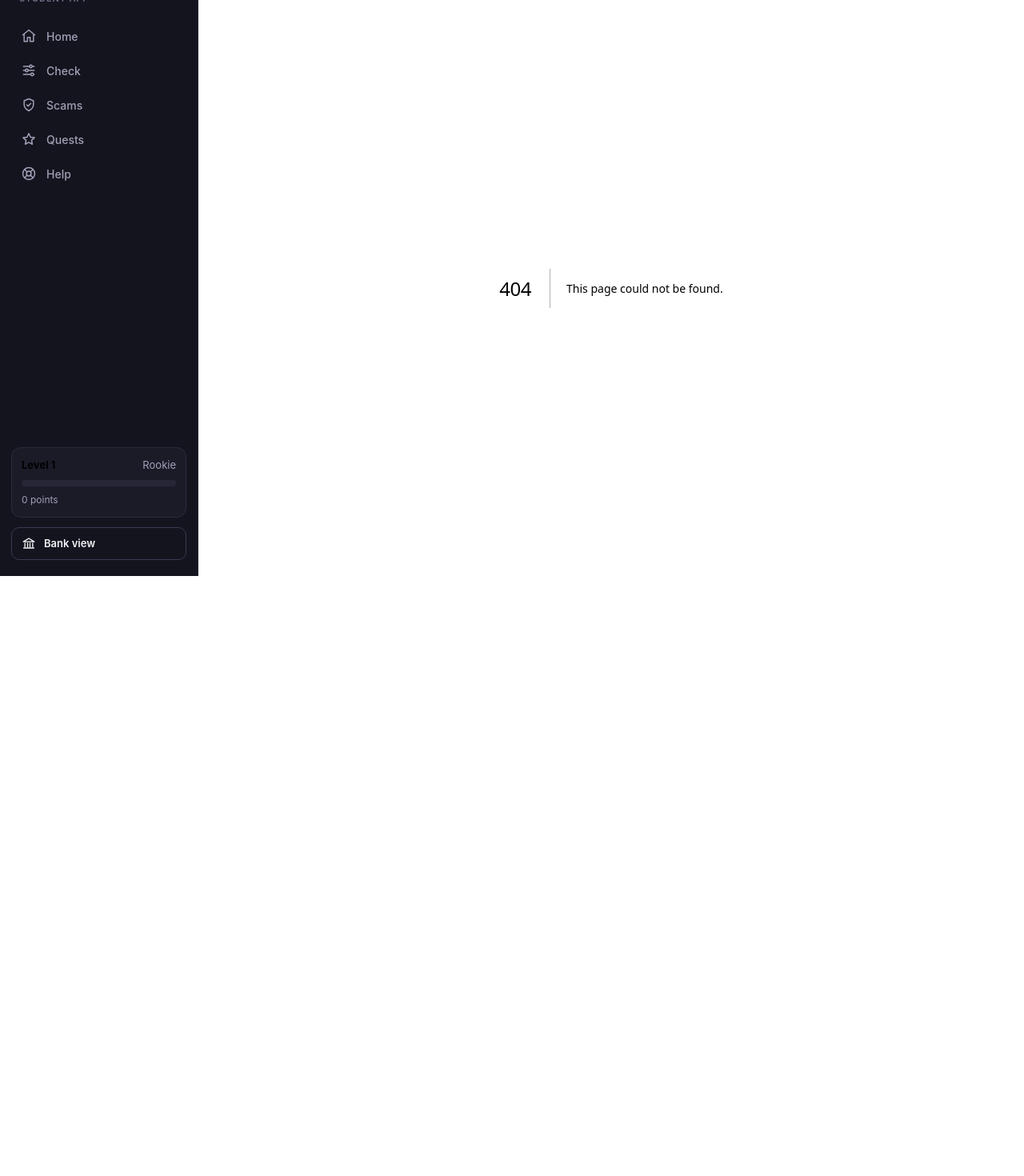
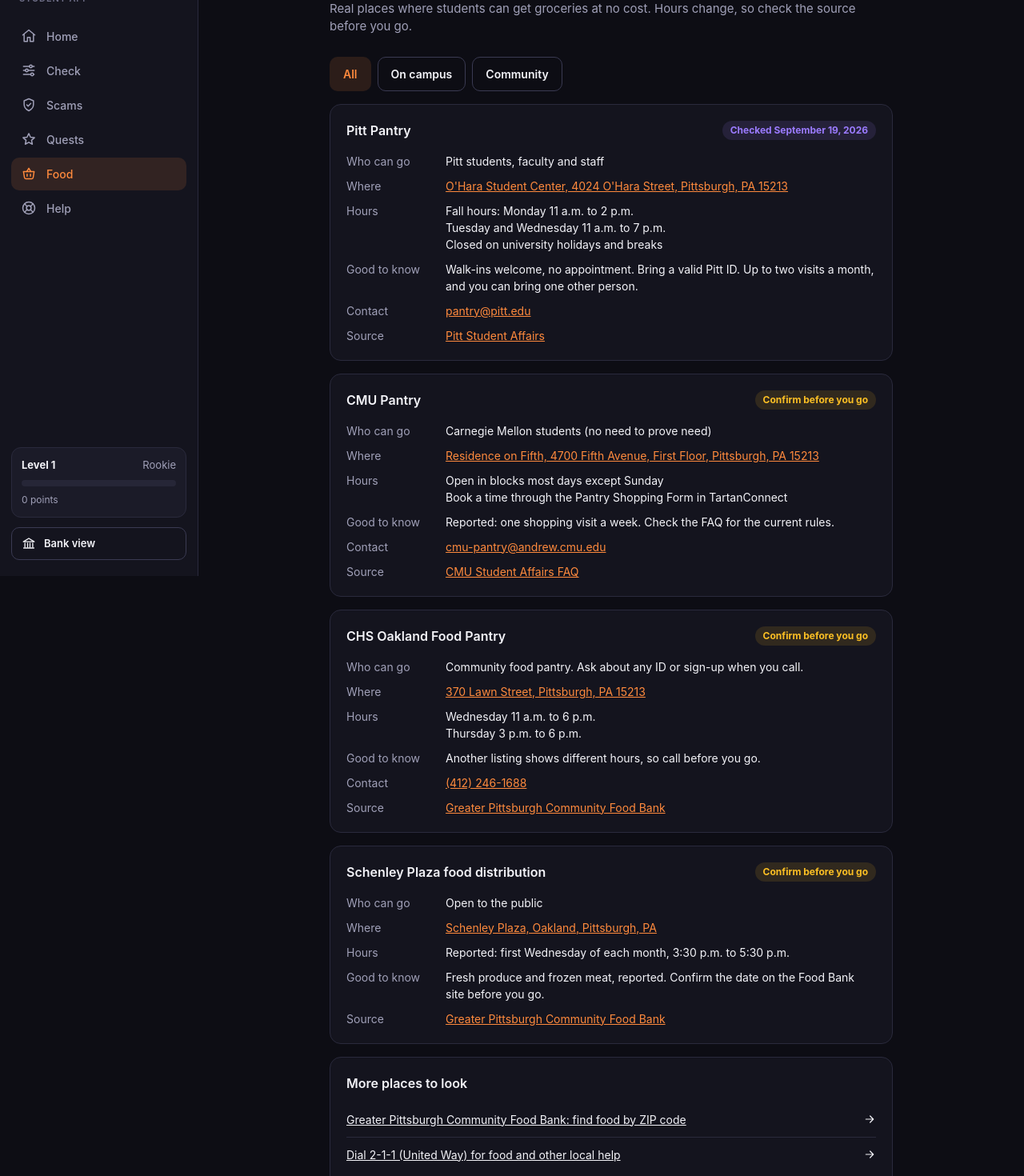
Before and after one commit to GraceJulius/the-blip, a Next.js app: page /food in a window 1280 px wide. Before the commit this address had no page. Shown: the part 80-1550 px from the top of the page at 80% size. Before the commit the page ends 912 px from the top, so only its background shows below. Built offline with nearby package versions, Linux system fonts and the light colour scheme.

Commit message:
Add the free food page: campus and community pantries with sources
Hours come from official pages where they could be read (Pitt, CHS Oakland);
other entries are labeled 'Confirm before you go'. Adds a Food tab and a
home tile.

Co-Authored-By: Claude Sonnet 5 <noreply@anthropic.com>

```diff
--- a/app/Icons.js
+++ b/app/Icons.js
@@ -12,6 +12,7 @@ const PATHS = {
   check: <path d="m5 12 5 5 9-10" />,
   lock: <><rect x="5.5" y="11" width="13" height="9" rx="2" /><path d="M8.5 11V8a3.5 3.5 0 0 1 7 0v3" /></>,
   chevron: <path d="m9 6 6 6-6 6" />,
+  basket: <><path d="M4 9h16l-1.5 9a2 2 0 0 1-2 1.7h-9A2 2 0 0 1 5.5 18z" /><path d="m9 9 3-5 3 5M9.5 13v3M14.5 13v3" /></>,
 };
 
 export default function Icon({ name, size = 20 }) {
--- a/app/Shell.js
+++ b/app/Shell.js
@@ -9,6 +9,7 @@ const STUDENT = [
   { href: '/check', label: 'Check', icon: 'sliders' },
   { href: '/scam', label: 'Scams', icon: 'shield' },
   { href: '/quests', label: 'Quests', icon: 'star' },
+  { href: '/food', label: 'Food', icon: 'basket' },
   { href: '/recovery', label: 'Help', icon: 'lifebuoy' },
 ];
 const BANK = [
--- /dev/null
+++ b/app/food/page.js
@@ -0,0 +1,62 @@
+'use client';
+import { useState } from 'react';
+import Icon from '../Icons';
+import { PLACES, MORE_HELP, CHECKED } from '@/lib/pantries';
+
+const FILTERS = [
+  { id: 'all', label: 'All' },
+  { id: 'campus', label: 'On campus' },
+  { id: 'community', label: 'Community' },
+];
+
+function mapsUrl(address) {
+  return 'https://www.google.com/maps/search/?api=1&query=' + encodeURIComponent(address);
+}
+
+export default function Food() {
+  const [filter, setFilter] = useState('all');
+  const places = PLACES.filter((p) => filter === 'all' || p.group === filter);
+  return (
+    <>
+      <h1>Free food near campus</h1>
+      <p className="sub">Real places where students can get groceries at no cost. Hours change, so check the source before you go.</p>
+
+      <div className="filters">
+        {FILTERS.map((f) => (
+          <button key={f.id} className={'ghost' + (filter === f.id ? ' on' : '')} onClick={() => setFilter(f.id)}>{f.label}</button>
+        ))}
+      </div>
+
+      {places.map((p) => (
+        <div className="card place" key={p.id}>
+          <div className="place-head">
+            <h2>{p.name}</h2>
+            <span className={'pill' + (p.confirmed ? ' ok' : ' warn')}>{p.confirmed ? 'Checked ' + CHECKED : 'Confirm before you go'}</span>
+          </div>
+          <dl>
+            <dt>Who can go</dt><dd>{p.who}</dd>
+            <dt>Where</dt><dd><a href={mapsUrl(p.address)} target="_blank" rel="noreferrer">{p.address}</a></dd>
+            <dt>Hours</dt><dd>{p.hours.map((h, i) => <div key={i}>{h}</div>)}</dd>
+            <dt>Good to know</dt><dd>{p.notes}</dd>
+            {p.contact && (<><dt>Contact</dt><dd><a href={p.contact.href}>{p.contact.label}</a></dd></>)}
+            <dt>Source</dt><dd><a href={p.source.href} target="_blank" rel="noreferrer">{p.source.label}</a></dd>
+          </dl>
+        </div>
+      ))}
+
+      <div className="card">
+        <h2>More places to look</h2>
+        <div className="list">
+          {MORE_HELP.map((m) => (
+            <div className="item" key={m.href}>
+              <a href={m.href} target={m.href.startsWith('http') ? '_blank' : undefined} rel="noreferrer">{m.label}</a>
+              <Icon name="arrowRight" size={16} />
+            </div>
+          ))}
+        </div>
+      </div>
+
+      <p className="note">This list is a starting point, not a promise. Hours and rules change with the semester, so use the source link or contact to confirm. Nothing on this page is stored or shared.</p>
+    </>
+  );
+}
--- a/app/globals.css
+++ b/app/globals.css
@@ -238,6 +238,17 @@ input[type=radio] { accent-color: var(--accent); margin-right: 8px; }
   transition: width 0.4s ease;
 }
 
+/* ---------- pantries ---------- */
+.filters { display: flex; gap: 8px; flex-wrap: wrap; margin: 0 0 16px; }
+button.ghost.on { background: var(--accent-soft); color: var(--accent); border-color: transparent; }
+.place-head { display: flex; justify-content: space-between; align-items: flex-start; gap: 12px; }
+.place-head h2 { margin: 0 0 4px; }
+.place dl { margin: 12px 0 0; display: grid; grid-template-columns: 110px minmax(0, 1fr); gap: 10px 14px; font-size: 14px; }
+.place dt { color: var(--muted); }
+.place dd { margin: 0; overflow-wrap: anywhere; }
+.place a { color: var(--accent); }
+.pill.warn { background: var(--warn-soft); color: var(--warn); white-space: normal; text-align: right; }
+
 /* ---------- phone ---------- */
 @media (max-width: 860px) {
   .shell { display: block; }
@@ -265,4 +276,8 @@ input[type=radio] { accent-color: var(--accent); margin-right: 8px; }
   .row { flex-wrap: wrap; }
   .row label { min-width: 100%; }
   .row .val { min-width: 56px; }
+  .place-head { flex-direction: column; gap: 4px; }
+  .pill.warn { text-align: left; }
+  .place dl { grid-template-columns: 1fr; gap: 2px; }
+  .place dt { margin-top: 10px; }
 }
--- a/app/page.js
+++ b/app/page.js
@@ -7,6 +7,7 @@ const TOOLS = [
   { href: '/check', icon: 'sliders', title: 'Reality check', desc: 'See what a card offer really costs you.' },
   { href: '/scam', icon: 'shield', title: 'Scam check', desc: 'Paste a message and find out if it is a scam.' },
   { href: '/quests', icon: 'star', title: 'Quests', desc: 'Earn points for safe money habits.' },
+  { href: '/food', icon: 'basket', title: 'Free food nearby', desc: 'Campus and community pantries, with hours and sources.' },
 ];
 
 function label(l, quests) {
--- /dev/null
+++ b/lib/pantries.js
@@ -0,0 +1,57 @@
+export const CHECKED = 'September 19, 2026';
+
+export const PLACES = [
+  {
+    id: 'pitt',
+    name: 'Pitt Pantry',
+    group: 'campus',
+    who: 'Pitt students, faculty and staff',
+    address: "O'Hara Student Center, 4024 O'Hara Street, Pittsburgh, PA 15213",
+    hours: ['Fall hours: Monday 11 a.m. to 2 p.m.', 'Tuesday and Wednesday 11 a.m. to 7 p.m.', 'Closed on university holidays and breaks'],
+    notes: 'Walk-ins welcome, no appointment. Bring a valid Pitt ID. Up to two visits a month, and you can bring one other person.',
+    contact: { label: 'pantry@pitt.edu', href: 'mailto:pantry@pitt.edu' },
+    source: { label: 'Pitt Student Affairs', href: 'https://www.studentaffairs.pitt.edu/care-and-resources/pitt-pantry' },
+    confirmed: true,
+  },
+  {
+    id: 'cmu',
+    name: 'CMU Pantry',
+    group: 'campus',
+    who: 'Carnegie Mellon students (no need to prove need)',
+    address: 'Residence on Fifth, 4700 Fifth Avenue, First Floor, Pittsburgh, PA 15213',
+    hours: ['Open in blocks most days except Sunday', 'Book a time through the Pantry Shopping Form in TartanConnect'],
+    notes: 'Reported: one shopping visit a week. Check the FAQ for the current rules.',
+    contact: { label: 'cmu-pantry@andrew.cmu.edu', href: 'mailto:cmu-pantry@andrew.cmu.edu' },
+    source: { label: 'CMU Student Affairs FAQ', href: 'https://www.cmu.edu/student-affairs/resources/cmu-pantry/faqs.html' },
+    confirmed: false,
+  },
+  {
+    id: 'chs',
+    name: 'CHS Oakland Food Pantry',
+    group: 'community',
+    who: 'Community food pantry. Ask about any ID or sign-up when you call.',
+    address: '370 Lawn Street, Pittsburgh, PA 15213',
+    hours: ['Wednesday 11 a.m. to 6 p.m.', 'Thursday 3 p.m. to 6 p.m.'],
+    notes: 'Another listing shows different hours, so call before you go.',
+    contact: { label: '(412) 246-1688', href: 'tel:+14122461688' },
+    source: { label: 'Greater Pittsburgh Community Food Bank', href: 'https://pittsburghfoodbank.org/resources/chs-oakland-food-pantry/' },
+    confirmed: false,
+  },
+  {
+    id: 'schenley',
+    name: 'Schenley Plaza food distribution',
+    group: 'community',
+    who: 'Open to the public',
+    address: 'Schenley Plaza, Oakland, Pittsburgh, PA',
+    hours: ['Reported: first Wednesday of each month, 3:30 p.m. to 5:30 p.m.'],
+    notes: 'Fresh produce and frozen meat, reported. Confirm the date on the Food Bank site before you go.',
+    contact: null,
+    source: { label: 'Greater Pittsburgh Community Food Bank', href: 'https://pittsburghfoodbank.org' },
+    confirmed: false,
+  },
+];
+
+export const MORE_HELP = [
+  { label: 'Greater Pittsburgh Community Food Bank: find food by ZIP code', href: 'https://pittsburghfoodbank.org' },
+  { label: 'Dial 2-1-1 (United Way) for food and other local help', href: 'tel:211' },
+];
```
